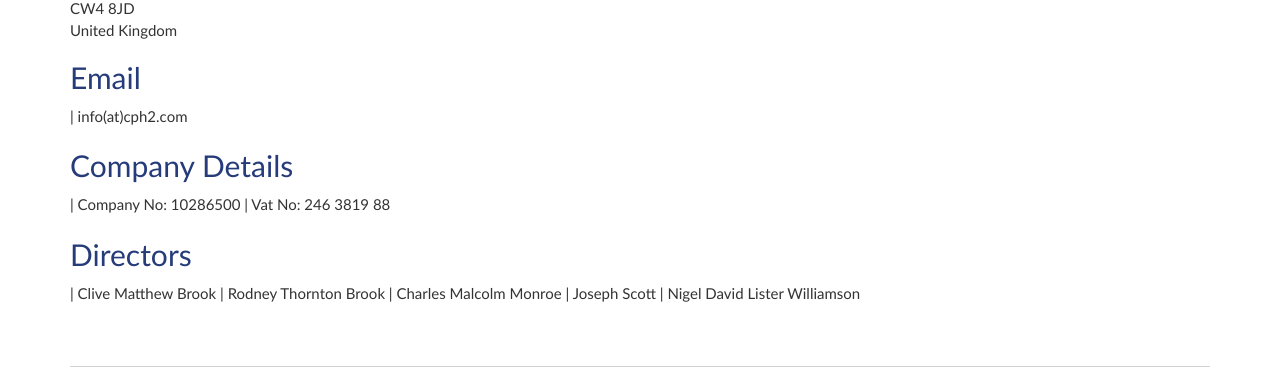
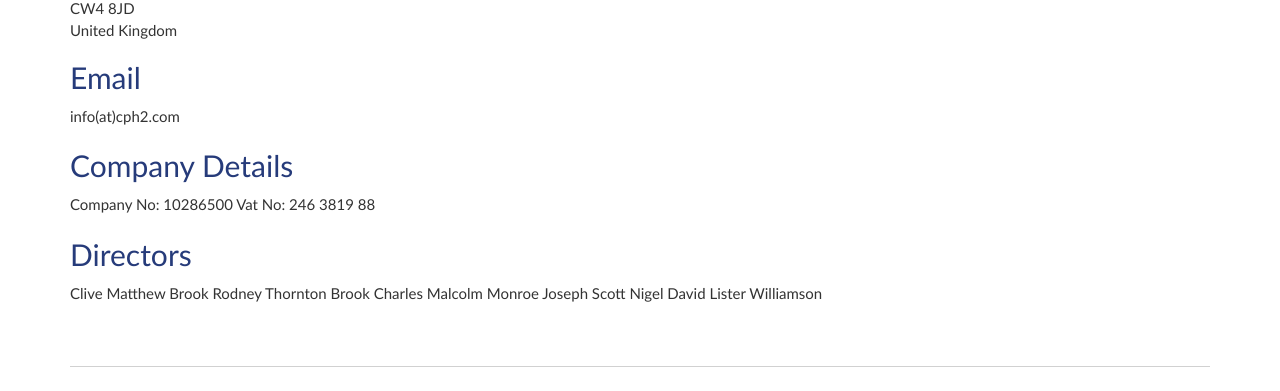
Before and after one commit to tcranston/cit-cph2, a Jekyll site: the page built from Contact/index.md, in a window 1280 px wide. Shown: the part 330-721 px from the top of the page. Built offline with Jekyll 4.4.1, drawn with Linux system fonts in a browser that asks for light colours.

```diff
--- a/Contact/index.md
+++ b/Contact/index.md
@@ -14,19 +14,19 @@ permalink: /contact/
 
 Email
 ------------------------------
-| info(at)cph2.com
+  info(at)cph2.com
 
 
 Company Details
 ------------------------------
-| Company No:	10286500
-| Vat No:	246 3819 88
+  Company No:	10286500
+  Vat No:	246 3819 88
 
 
 Directors
 ------------------------------
-| Clive Matthew Brook
-| Rodney Thornton Brook
-| Charles Malcolm Monroe
-| Joseph Scott
-| Nigel David Lister Williamson
+  Clive Matthew Brook
+  Rodney Thornton Brook
+  Charles Malcolm Monroe
+  Joseph Scott
+  Nigel David Lister Williamson
```
